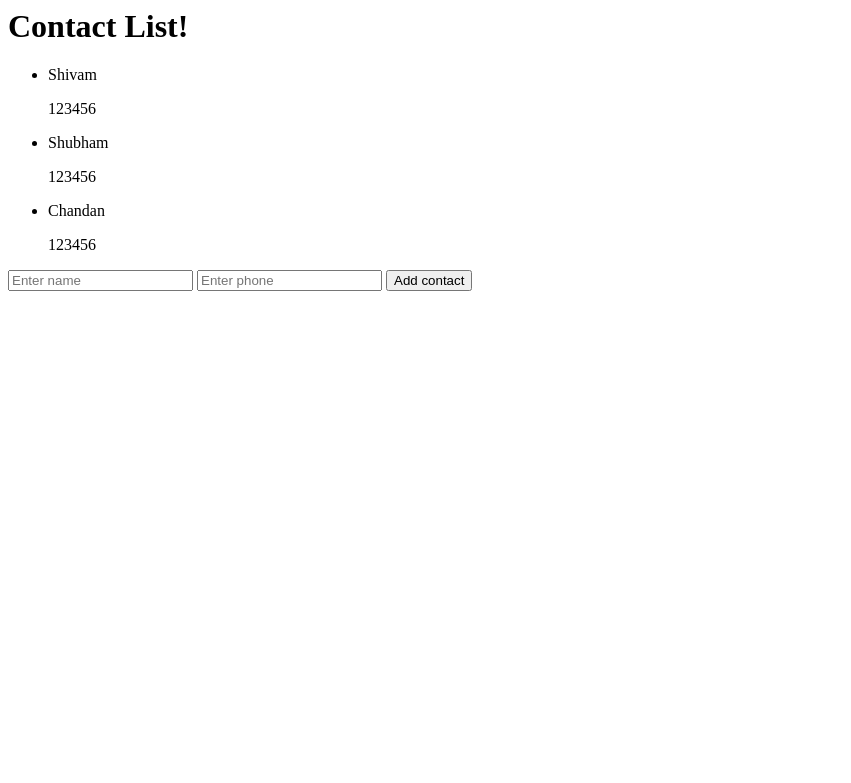
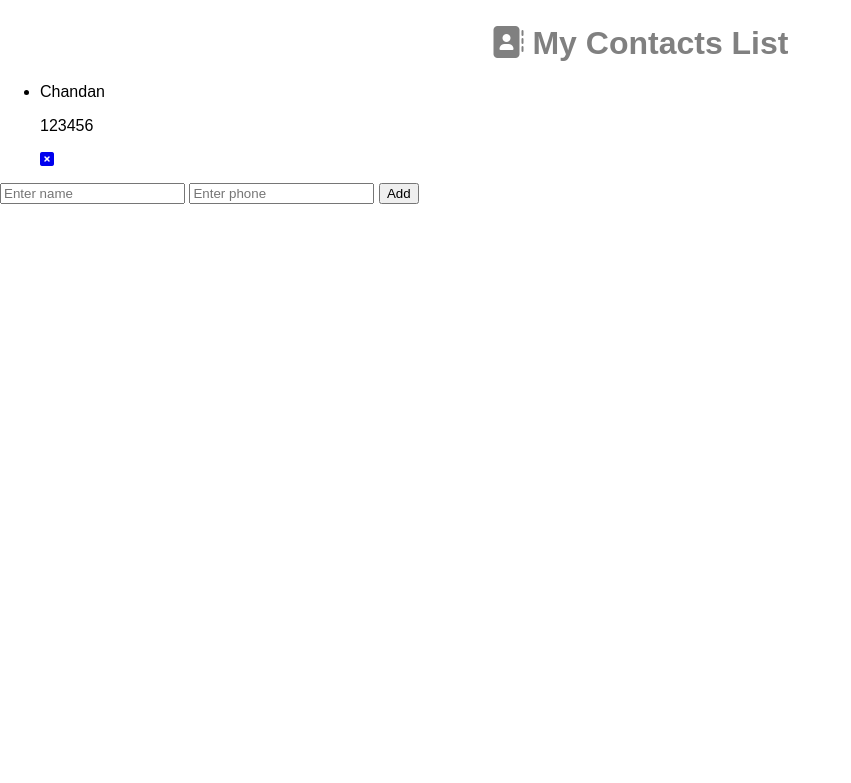
Before and after one commit to shivamdubey715/Contact_List, a Node server app: page / in a window 1280 px wide. Shown: the top 783 px of the page, without its empty margins (0-851 px from the left). Run offline with Node 20, Linux system fonts and the light colour scheme; some libraries are stand-ins or nearby versions.

Commit message:
new changes

```diff
--- /dev/null
+++ b/contact_list/assets/css/home.css
@@ -0,0 +1,10 @@
+body{
+    margin: 0;
+    font-family: sans-serif;
+
+}
+#page-heading{
+    text-align: center;
+    margin-top: 25px;
+    color: grey;
+}
--- a/contact_list/index.js
+++ b/contact_list/index.js
@@ -1,8 +1,18 @@
 const express = require('express');
 const path = require('path');
+const { next } = require('process');
 const port = 3000;
 
 const app = express();
+
+// app.use(function(req, res, next){
+//     console.log("middleware 1` is called");
+//     next();
+// })
+app.set('view engine', 'ejs');
+app.set('views', path.join(__dirname, 'views'));
+app.use(express.urlencoded());
+app.use(express.static('assets'))
 
 var contactList = [
     {
@@ -19,21 +29,35 @@ var contactList = [
     }
 ]
 
-app.set('view engine', 'ejs');
-app.set('views', path.join(__dirname, 'views'));
+app.get('/practice', function (req, res) {
+    return res.render('practice',
+        {
+            title: "I am flying"
+        });
+});
+
+
 
 app.get('/', function (req, res) {
     return res.render('home', {
-        title: "I am flying",
+        title: "Contatc List",
         contact_List: contactList
     });
-})
-app.get('/practice', function (req, res) {
-    return res.render('practice', { title: "I am flying" });
 });
 
-app.post('/create-contact', function(req, res){
-    return res.redirect('/practice')
+
+app.post('/create-contact', function (req, res) {
+    // return res.redirect('/practice')
+    contactList.push({
+        name: req.body.name,
+        phone: req.body.phone
+    });
+    res.redirect('/');
+})
+
+app.get('/delete-contact/:phone', function(req, res){
+    console.log(req.params);
+    let phone = req.params.photo;
 })
 
 app.listen(port, function (err) {
@@ -42,3 +66,15 @@ app.listen(port, function (err) {
     }
     console.log("Yay! my express server is running on port: ", port)
 })
+
+app.get('/delete-contact', function(req, res){
+    console.log(req.query);
+    let phone = req.query.phone;
+    let contactindex = contactList.findIndex(contact => contact.phone == phone);
+
+    if(contactindex != -1){
+        contactList.splice(contactindex, 1);
+    }
+
+    return res.redirect('back');
+});
--- a/contact_list/views/home.ejs
+++ b/contact_list/views/home.ejs
@@ -2,25 +2,45 @@
 
 <head>
     <title>
-        <%= title %>
+        <%= locals.title %>
     </title>
+    <script src="https://kit.fontawesome.com/5132a4907b.js" crossorigin="anonymous"></script>
+    <link rel="stylesheet" href="/css/home.css">
 </head>
 
 <body>
-    <h1>Contact List!</h1>
-    <ul>
-        <% for(let i of contact_List){%>
-            <li>
-                <p><%= i.name %></p>
-                <p><%= i.phone %></p>
-            </li>
-        <%}%>
-    </ul>
-    <form action="/create-contact" method="POST">
+    <h1 id="page-heading">
+        <i class="fa-solid fa-address-book"></i>
+        My Contacts List
+    </h1>
+    <div id="contact-list-container">
+        <ul>
+            <% for(let i of contact_List){%>
+                <li class="contact">
+                    <div class="details">
+                        <p>
+                            <%= i.name %>
+                        </p>
+                        <p>
+                            <%= i.phone %>
+                        </p>
+                    </div>
+                    <div class="delete-button">
+                        <a href="/delete-contact/?phone=<%= i.phone%>">
+                            <i class="fa-solid fa-square-xmark"></i>
+                        </a>
+                    </div>
+                </li>
+                <%}%>
+        </ul>
+    </div>
+    <form id="new-contact-form" action="/create-contact" method="POST">
         <input type="text" name="name" placeholder="Enter name" required>
         <input type="phone" name="phone" placeholder="Enter phone" required>
-        <button type="submit">Add contact</button>
+        <button type="submit">Add</button>
     </form>
+
+    <script type="text/javascript" src="assets/js/home.js"></script>
 
 </body>
 
```
Also changed, not shown: contact_list/assets/js/home.js (added).
